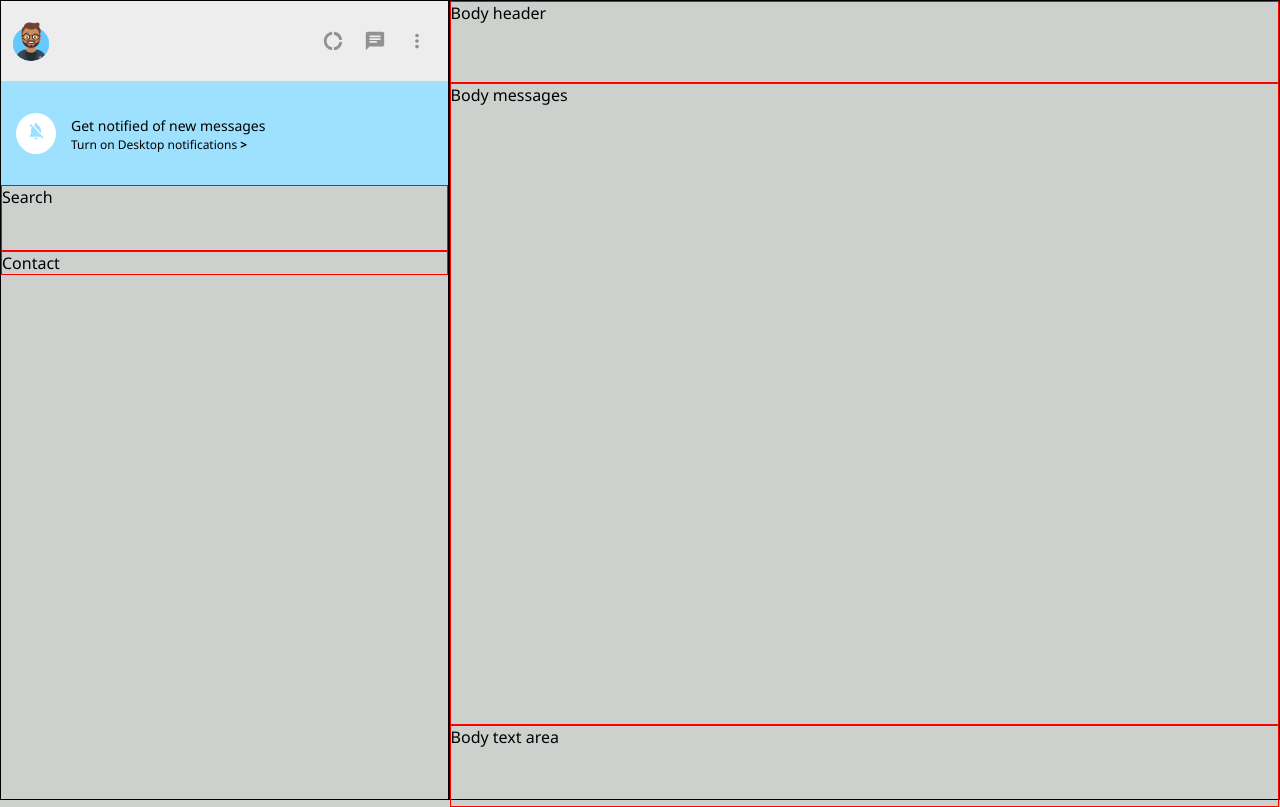
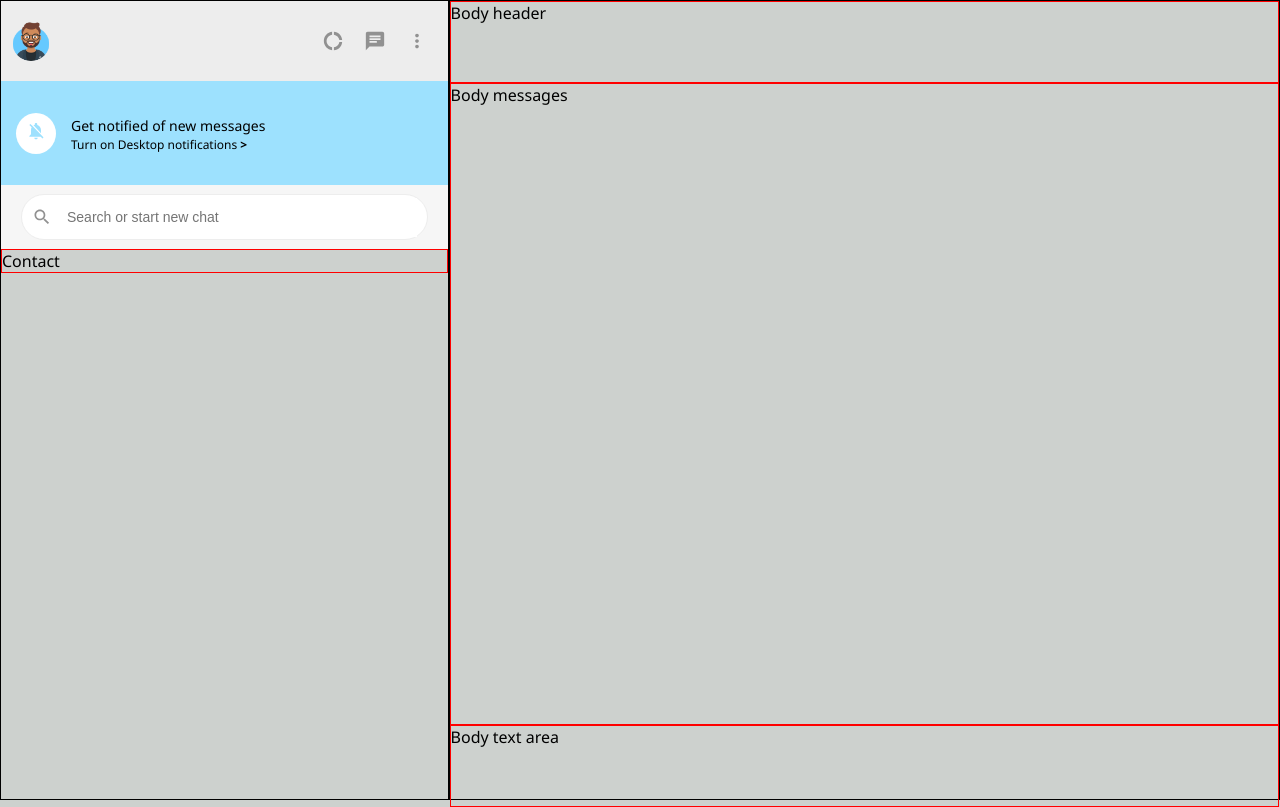
Before and after one commit to washington299/WhatsApp-Web-Layout-Clone, a React (Create React App) app: page /chat in a window 1280 px wide. Built offline with nearby package versions, Linux system fonts and the light colour scheme.

Commit message:
feat: create sidebar search component

```diff
--- a/src/pages/Chat/Sidebar/index.tsx
+++ b/src/pages/Chat/Sidebar/index.tsx
@@ -1,6 +1,6 @@
 import React from 'react';
 import {
-  MdDonutLarge, MdChat, MdMoreVert, MdNotificationsOff,
+  MdDonutLarge, MdChat, MdMoreVert, MdNotificationsOff, MdSearch,
 } from 'react-icons/md';
 
 import './styles.scss';
@@ -33,7 +33,13 @@ const Sidebar: React.FC = () => (
       </div>
     </div>
 
-    <div className="sidebar__search">Search</div>
+    <div className="sidebar__search">
+      <div className="search__area">
+        <MdSearch className="search__icon" />
+        <input type="text" className="search__field" placeholder="Search or start new chat" />
+      </div>
+    </div>
+
     <div className="sidebar__contacts">Contact</div>
   </aside>
 );
--- a/src/pages/Chat/Sidebar/styles.scss
+++ b/src/pages/Chat/Sidebar/styles.scss
@@ -5,6 +5,7 @@
   flex: 1;
   color: #000;
   border: 1px solid #000;
+
 
   .sidebar__header {
     height: 10vh;
@@ -30,6 +31,8 @@
       }
     }
   }
+
+
   .sidebar__notification {
     height: 13vh;
     display: flex;
@@ -63,10 +66,42 @@
       }
     }
   }
+
+
   .sidebar__search {
     height: 8vh;
-    border: 1px solid #F00;
+    display: flex;
+    align-items: center;
+    background-color: colors.$search-background-color;
+
+    .search__area {
+      width: 100%;
+      height: calc(100% - 20px);
+      display: flex;
+      align-items: center;
+      margin: 0 20px;
+      background-color: colors.$layout-quinary-color;
+      border: 0.5px solid colors.$sidebar-header-background-color;
+      border-radius: 30px;
+
+      .search__icon {
+        margin: 5px 10px;
+        color: colors.$sidebar-header-icons-color;
+        font-size: sizes.$extra-big-font-size;
+        cursor: pointer;
+      }
+      .search__field {
+        width: calc(100% - 60px);
+        height: calc(100% - 15px);
+        padding: 5px;
+        font-size: sizes.$small-font-size;
+        border: none;
+        outline: none;
+      }
+    }
   }
+
+
   .sidebar__contacts {
     height: auto;
     border: 1px solid #F00;
```
